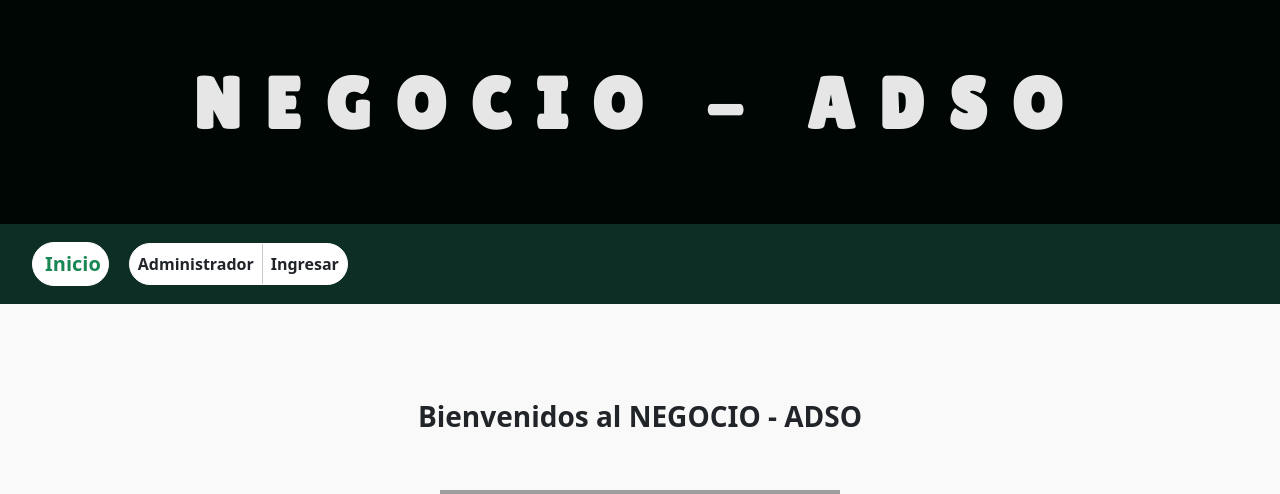
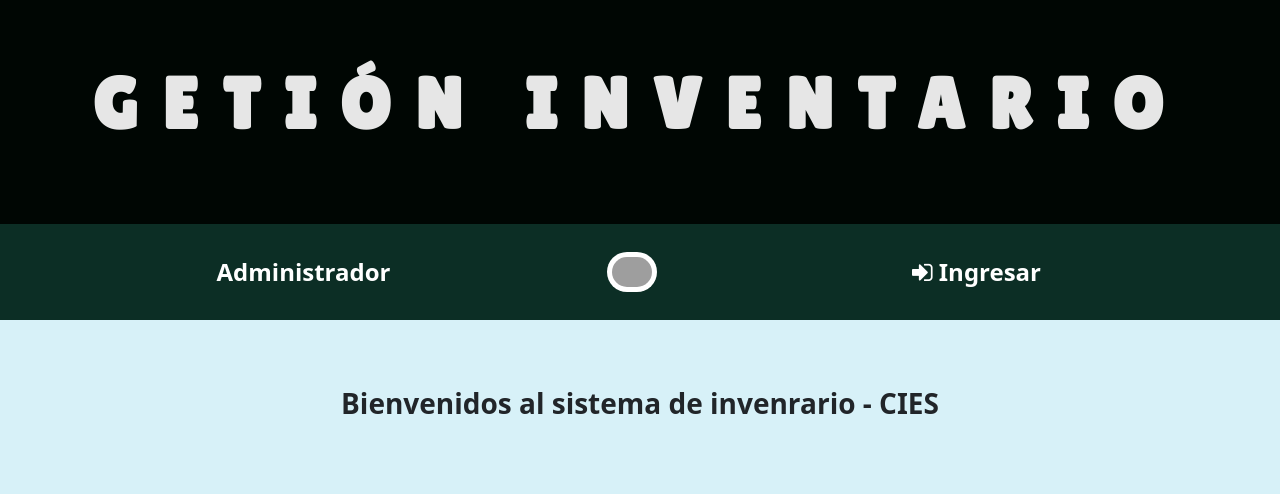
Before and after one commit to Juansebt/Gestion_appInventario, a Django app: template gestionInventario/appGestionInventario/templates/inicio.html in a window 1280 px wide. Shown: the top 494 px of the page. Run offline with Django 4.2, Linux system fonts and the light colour scheme; the template is opened without the code that fills it, so the values that code supplies are empty; some libraries are stand-ins or nearby versions; grey boxes are pictures that could not be loaded.

Commit message:
fourth commit

```diff
--- a/gestionInventario/appGestionInventario/static/css/app.css
+++ b/gestionInventario/appGestionInventario/static/css/app.css
@@ -8,15 +8,15 @@ header {
 
 nav {
     width: 100%;
-    height: 10vh;
+    height: 12vh;
     background-color: #0c2e25;
     font-weight: bold;
 }
 
 section {
     width: 100%;
-    height: 58rem;
-    background-color: #f9f9f9;
+    height: 60rem;
+    background-color: rgb(215, 241, 248); height: 61rem;
 }
 
 footer {
--- a/gestionInventario/appGestionInventario/templates/encabezado.html
+++ b/gestionInventario/appGestionInventario/templates/encabezado.html
@@ -1,7 +1,7 @@
 <div class="jumbotron w-100">
     <div class="container" style="justify-content: center; justify-items: center;">
         <div class="row align-items-center" style="height: 25vh;">
-            <h1 id="title" class="fw-bold text-center text-white mt-3">NEGOCIO - ADSO</h1>
+            <h1 id="title" class="fw-bold text-center text-white mt-3">GETIÓN INVENTARIO</h1>
         </div>
     </div>
 </div>
--- a/gestionInventario/appGestionInventario/templates/inicio.html
+++ b/gestionInventario/appGestionInventario/templates/inicio.html
@@ -9,16 +9,16 @@
 {% endblock %}
 
 {% block contenido %}
-<div class="container" style="justify-content: center; justify-items: center;">
+<div class="container" style="justify-content: center; justify-items: center; background-color: rgb(215, 241, 248);">
     <br>
     <br>
+    <div class="d-flex justify-content-center align-items-center" style="height: 80px; ">
+        <h3 class="fw-bold text-center">Bienvenidos al sistema de invenrario - CIES</h3>
+    </div>
     <br>
-    <br>
-    <h3 class="fw-bold text-center">Bienvenidos al NEGOCIO - ADSO</h3>
-    <br>
-    <br>
+    <hr>
     <div class="d-flex justify-content-center align-items-center h-100">
-        <img src="https://icon-library.com/images/django-icon/django-icon-0.jpg" alt="" srcset="">
+        <img src="https://blogcomparasoftware-192fc.kxcdn.com/wp-content/uploads/2020/10/Gestion_de_inventarios.png" alt="" srcset="" height="790rem">
     </div>
 </div>
 {% endblock %}
--- a/gestionInventario/appGestionInventario/templates/menu.html
+++ b/gestionInventario/appGestionInventario/templates/menu.html
@@ -1,17 +1,23 @@
-<div class="container-fluid text-center border border-white rounded-pill bg-white" style="margin: 2rem; width: 4.8rem;">
-    <a class="navbar-brand text-success" href="/inicio/">Inicio</a>
-    <button class="navbar-toggler" type="button" data-bs-toggle="collapse" data-bs-target="#collapsibleNavbar">
-      <span class="navbar-toggler-icon"></span>
-    </button>
-    <div class="container collapse navbar-collapse" id="collapsibleNavbar">
-      <ul class="navbar-nav border border-white rounded-pill bg-white" style="width: 25rem;">
-        <li class="nav-item">
-          <a class="nav-link text-dark" href="/listarProductos/">Administrador</a>
-        </li>
-        <div class="vr"></div>
-        <li class="nav-item">
-          <a class="nav-link text-dark" href="/vistaCategoria/">Ingresar</a>
-        </li>
-      </ul>
-    </div>
+<nav class="navbar navbar-expand-sm justify-content-center">
+  <ul class="navbar-nav">
+    <li class="nav-item">
+      <a class="nav-link text-white" href="#" style="font-size: 1.5rem;">Administrador</a>
+    </li>
+  </ul>
+</nav>
+<div>
+  <a class="navbar-brand bg-white" href="/inicio/"
+    style="border-radius: 25px; width: 50px; display: flex; justify-content: center;">
+    <img
+      src="https://static.wixstatic.com/media/3a02a1_8cfc41ec40484f4db98121f6c5024a52~mv2.png/v1/fill/w_980,h_960,al_c,q_90,usm_0.66_1.00_0.01,enc_auto/3a02a1_8cfc41ec40484f4db98121f6c5024a52~mv2.png"
+      alt="Logo" style="width:40px;" class="rounded-pill">
+  </a>
 </div>
+<nav class="navbar navbar-expand-sm justify-content-center">
+  <ul class="navbar-nav">
+    <li class="nav-item">
+      <a class="nav-link text-white" href="#" style="font-size: 1.5rem;">
+        <i class="fa fa-sign-in" aria-hidden="true"></i> Ingresar</a>
+    </li>
+  </ul>
+</nav>
--- a/gestionInventario/gestionInventario/urls.py
+++ b/gestionInventario/gestionInventario/urls.py
@@ -16,7 +16,11 @@ Including another URLconf
 """
 from django.contrib import admin
 from django.urls import path
+from appGestionInventario import views
+from django.conf import settings
+from django.conf.urls.static import static
 
 urlpatterns = [
     path('admin/', admin.site.urls),
+    path('inicio/', views.inicio),
 ]
```
Also changed, not shown: gestionInventario/appGestionInventario/templates/administrador/frmRegistrarUsuario.html (+31 -0 lines), gestionInventario/appGestionInventario/templates/administrador/inicio.html (+31 -0 lines), gestionInventario/appGestionInventario/templates/administrador/menu.html (+13 -0 lines), gestionInventario/appGestionInventario/views.py (+52 -1 lines).
